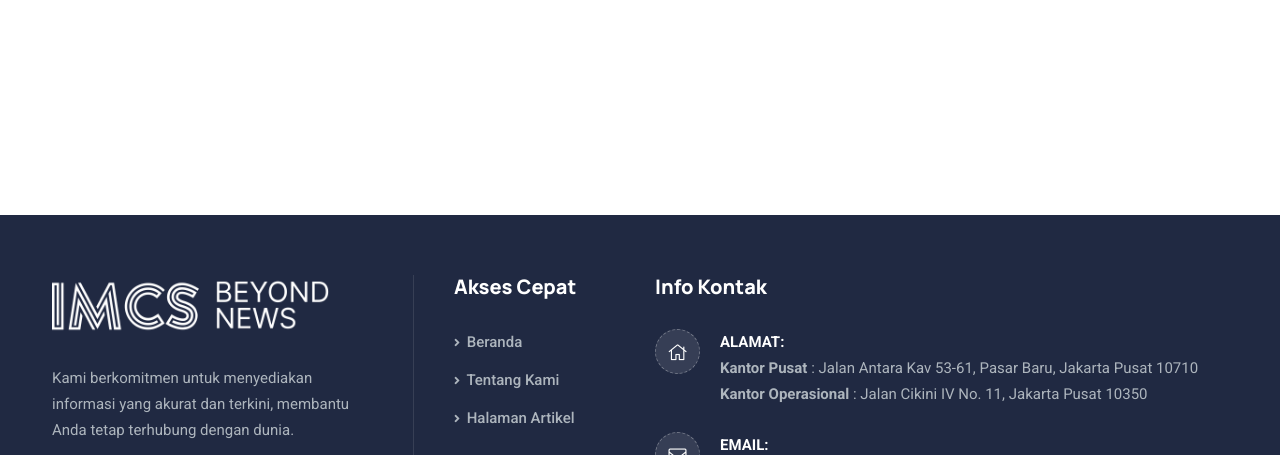
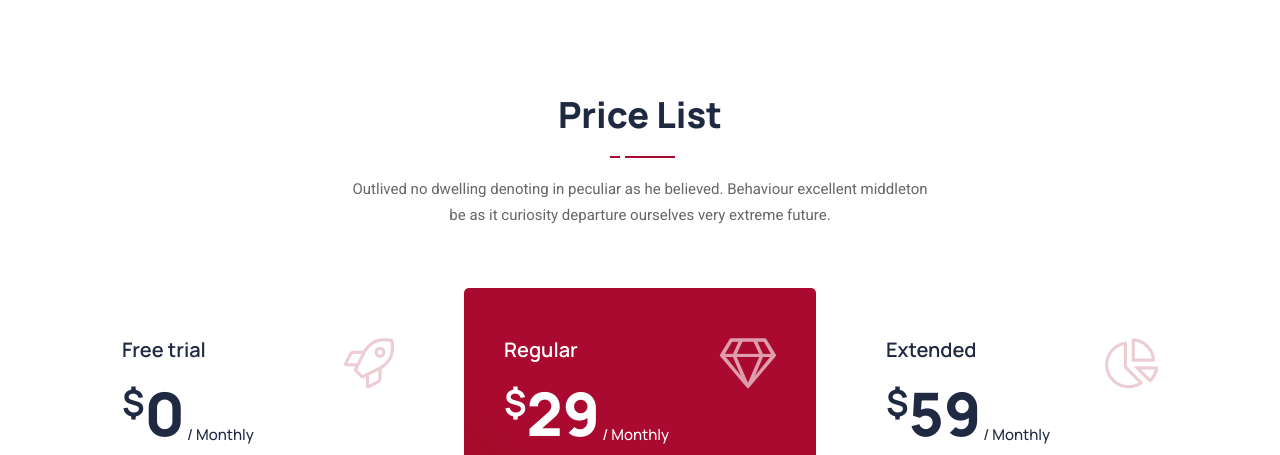
Before and after one commit to AryaNaufal/CP-Antara, a PHP site: page /CP-Antara/product/lpa in a window 1280 px wide. Shown: the part 1904-2359 px from the top of the page. Run offline with PHP 8.4, Linux system fonts and the light colour scheme; the visitor is signed in with stand-in values (Sample User, id 1); data comes from the database, SQL or seed files in the repository; data that the repository does not hold is empty; some libraries are stand-ins or nearby versions.

Commit message:
📋 Feat: add ui pricelist and form

```diff
--- a/#include/#class/AuthService.php
+++ b/#include/#class/AuthService.php
@@ -55,7 +55,7 @@
                     $_SESSION['user_id'] = $google_id;
                     $_SESSION['user_name'] = $google_name;
                     $_SESSION['user_email'] = $google_email;
-                    header('Location: /CP-Antara/');
+                    header('location: ' . SERVER_NAME);
                 } else {
                     $query = "INSERT INTO user (name, email, last_login, oauth_id) VALUES (:name, :email, :last_login, :oauth_id)";
                     $stmt = $this->db->getConnection()->prepare($query);
@@ -67,7 +67,7 @@
                     $_SESSION['user_id'] = $google_id;
                     $_SESSION['user_name'] = $google_name;
                     $_SESSION['user_email'] = $google_email;
-                    header('Location: /CP-Antara/');
+                    header('location: ' . SERVER_NAME);
                 }
             } else {
                 return "Login Failed!";
--- /dev/null
+++ b/#include/Components/PriceList.php
@@ -0,0 +1,86 @@
+<!-- Start Pricing
+    ============================================= -->
+<div id="pricing" class="pricing-area default-padding-bottom bottom-less">
+    <div class="container">
+        <div class="row">
+            <div class="col-lg-8 offset-lg-2">
+                <div class="site-heading text-center">
+                    <h2>Price List</h2>
+                    <div class="devider"></div>
+                    <p>
+                        Outlived no dwelling denoting in peculiar as he believed. Behaviour excellent middleton be as it curiosity departure ourselves very extreme future.
+                    </p>
+                </div>
+            </div>
+        </div>
+    </div>
+    <div class="container">
+        <div class="pricing-style-two-box">
+            <div class="row">
+                <!-- Single Itme -->
+                <div class="col-lg-4 col-md-6 single-item pricing-style-two">
+                    <div class="pricing-item">
+                        <i class="fas fa-rocket"></i>
+                        <div class="pricing-header">
+                            <h4>Free trial</h4>
+                        </div>
+                        <div class="price">
+                            <h2><sup>$</sup>0 <sub>/ Monthly</sub></h2>
+                        </div>
+                        <ul>
+                            <li><i class="fas fa-check"></i> Demo file</li>
+                            <li><i class="fas fa-check"></i> 10 GB Dedicated Hosting free</li>
+                            <li><i class="fas fa-times"></i> Live Support</li>
+                        </ul>
+                        <a class="btn circle btn-gray btn-sm" href="#">Purchase Plan</a>
+                    </div>
+                </div>
+                <!-- End Single Itme -->
+
+                <!-- Single Itme -->
+                <div class="col-lg-4 col-md-6 single-item active pricing-style-two">
+                    <div class="pricing-item">
+                        <i class="fas fa-gem"></i>
+                        <div class="pricing-header">
+                            <h4>Regular</h4>
+                        </div>
+                        <div class="price">
+                            <h2><sup>$</sup>29 <sub>/ Monthly</sub></h2>
+                        </div>
+                        <ul>
+                            <li><i class="fas fa-check"></i> Demo file</li>
+                            <li><i class="fas fa-check"></i> 10 GB Dedicated Hosting free</li>
+                            <li><i class="fas fa-check"></i> Lifetime free Support</li>
+                            <li><i class="fas fa-times"></i> Live Support</li>
+                        </ul>
+                        <a class="btn circle btn-theme-effect btn-sm" href="#">Purchase Plan</a>
+                    </div>
+                </div>
+                <!-- End Single Itme -->
+
+                <!-- Single Itme -->
+                <div class="col-lg-4 col-md-6 single-item pricing-style-two">
+                    <div class="pricing-item">
+                        <i class="fa fa-chart-pie"></i>
+                        <div class="pricing-header">
+                            <h4>Extended</h4>
+                        </div>
+                        <div class="price">
+                            <h2><sup>$</sup>59 <sub>/ Monthly</sub></h2>
+                        </div>
+                        <ul>
+                            <li><i class="fas fa-check"></i> Demo file</li>
+                            <li><i class="fas fa-check"></i> 10 GB Dedicated Hosting free</li>
+                            <li><i class="fas fa-check"></i> Lifetime free Support</li>
+                            <li><i class="fas fa-check"></i> SEO Optimized</li>
+                            <li><i class="fas fa-check"></i> Live Support</li>
+                        </ul>
+                        <a class="btn circle btn-gray btn-sm" href="#">Purchase Plan</a>
+                    </div>
+                </div>
+                <!-- End Single Itme -->
+            </div>
+        </div>
+    </div>
+</div>
+<!-- End Pricing Area -->
--- a/#include/Components/ProductContent.php
+++ b/#include/Components/ProductContent.php
@@ -27,7 +27,19 @@
                         echo $errorMessage;
                     }
                     ?>
-
+                    <?php if (!isset($_SESSION['user_id'])): ?>
+                        <div class="my-5">
+                            <a href="<?= SERVER_NAME ?>form-data.php" target="_self" class="rounded-3 align-self-center px-3 py-2" style="background-color: var(--color-primary); color: white;">Informasi Lebih Lanjut...</a>
+                        </div>
+                    <?php else: ?>
+                        <?php if (empty($_SESSION['data_npwp'])): ?>
+                            <div class="my-5">
+                                <a href="<?= SERVER_NAME ?>form-data.php" target="_self" class="rounded-3 align-self-center px-3 py-2" style="background-color: var(--color-primary); color: white;">Price List...</a>
+                            </div>
+                        <?php else: ?>
+                            <?php include_once ROOT_PATH . '/#include/Components/PriceList.php'; ?>
+                        <?php endif; ?>
+                    <?php endif; ?>
                 </div>
             </div>
         </div>
--- a/logout.php
+++ b/logout.php
@@ -1,4 +1,4 @@
 <?php
 session_start();
 session_destroy();
-header("Location: /CP-Antara/");
+header("Location: " . $_SERVER['HTTP_REFERER']);
```
Also changed, not shown: #include/Components/FormData.php (added, +80 -0 lines), form-data.php (added, +27 -0 lines).
